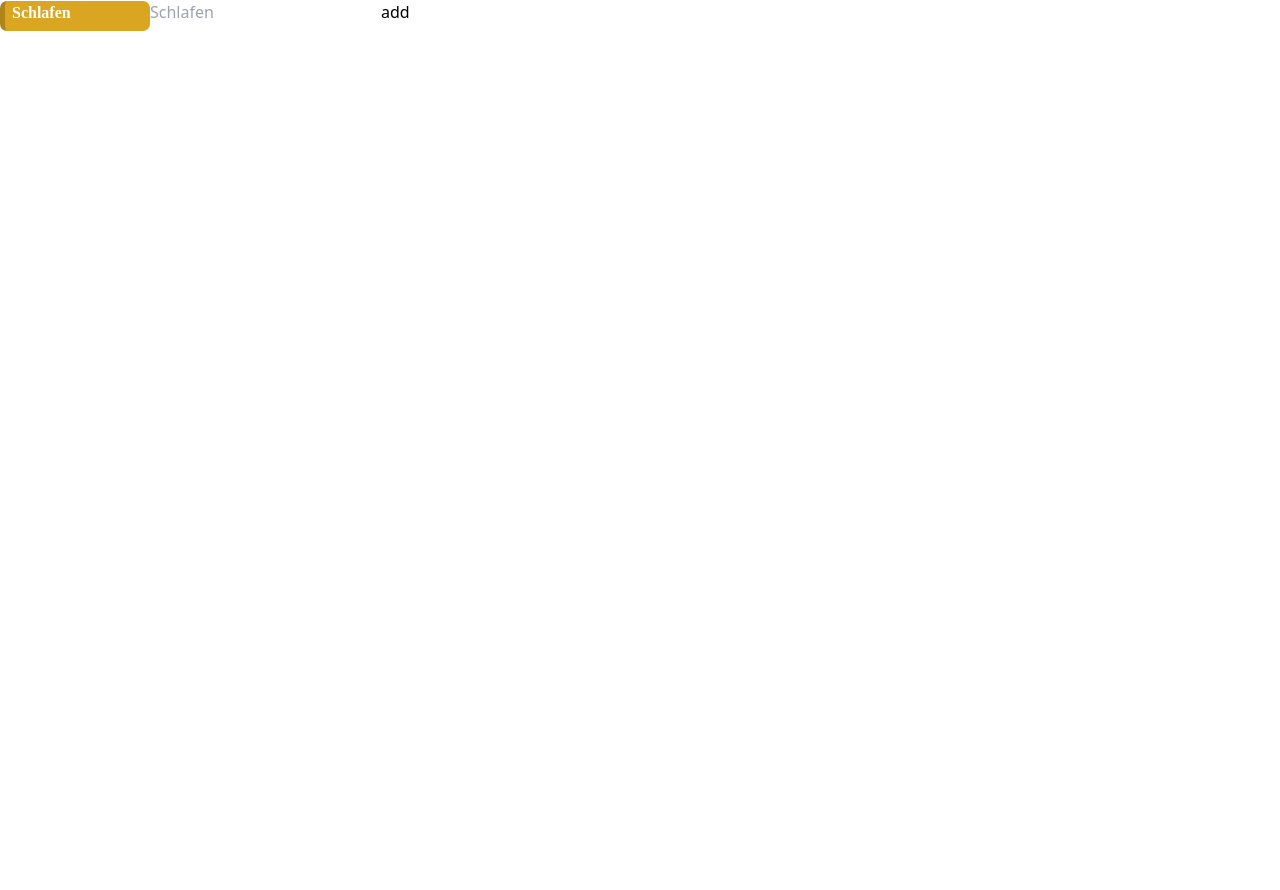
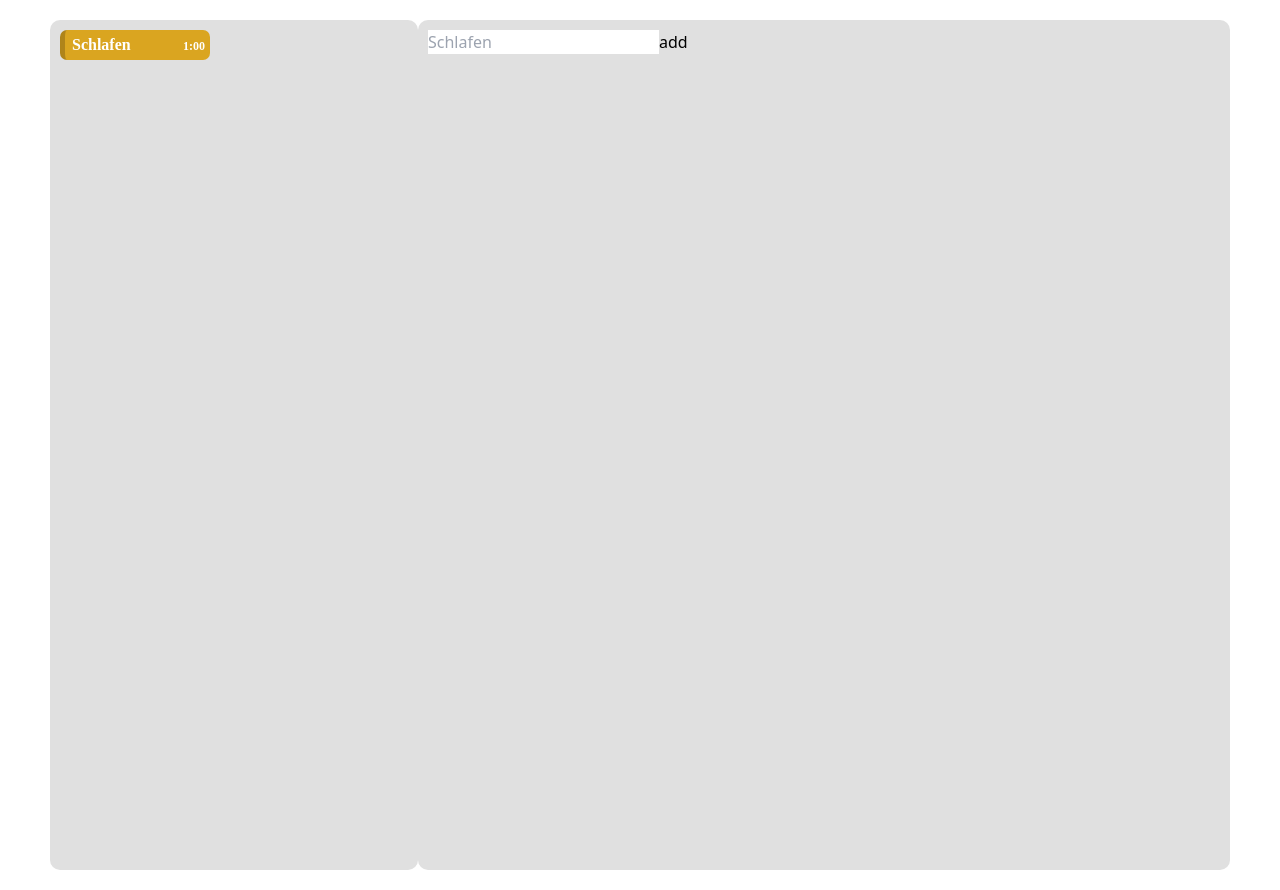
Before and after one commit to oerol/bubble, a React (Create React App) app: page / in a window 1280 px wide. Before the commit the page ends 800 px from the top, so only its background shows below. Built offline with nearby package versions, Linux system fonts and the light colour scheme.

Commit message:
length of a bubble is now displayed in the lower right corner

```diff
--- a/src/App.css
+++ b/src/App.css
@@ -14,9 +14,17 @@
   box-sizing: border-box;
   border-left: 5px solid rgba(0, 0, 0, 0.2);
   color: white;
-  padding: 0px 7px;
+  padding: 3px 7px;
   font-family: "Proxima Nova Soft";
   font-weight: 900;
+  position: relative;
+}
+
+.box > span {
+  font-size: 12px;
+  position: absolute;
+  bottom: 5px;
+  right: 5px;
 }
 
 .box:hover {
@@ -85,3 +93,30 @@
 .option:hover {
   background: rgb(230, 230, 230);
 }
+
+/* main */
+#main {
+  display: flex;
+  justify-content: space-between;
+  box-sizing: border-box;
+  padding: 20px 50px;
+}
+
+#main > div {
+  background-color: #e0e0e0;
+
+  border-radius: 10px;
+  box-sizing: border-box;
+  padding: 10px;
+  height: 850px;
+}
+
+#left-content {
+  width: 400px;
+}
+
+#right-content {
+  background-color: #d4d4d4;
+  height: 100px;
+  width: 75%;
+}
--- a/src/App.tsx
+++ b/src/App.tsx
@@ -6,7 +6,13 @@ interface BoxState {
   title: string;
   height: number;
 }
-
+/**
+ * * I was in love in my tutor.
+ * ! Don't kill an innocent soul
+ * ? Is this really worth it
+ * TODO: Prevent add to go over the height limit
+ *
+ */
 const App: React.FC = () => {
   const [boxes, setBoxes] = useState<BoxState[]>([]);
   const [isShown, setIsShown] = useState(false); // Context-Menu
@@ -77,6 +83,8 @@ const App: React.FC = () => {
 
     copyBoxes.push({ id: newId, title: boxTitle, height: 1 });
     setBoxes(copyBoxes);
+
+    document.cookie = JSON.stringify(copyBoxes);
   };
 
   const colorBox = (i: number) => {
@@ -159,6 +167,8 @@ const App: React.FC = () => {
   };
   return (
     <div className="App" onClick={hideContextMenu}>
+      <div id="main">
+        <div id="left-content">
           <div id="box-holder">
             {boxes.map((box, i) => {
               return (
@@ -173,6 +183,7 @@ const App: React.FC = () => {
                   onContextMenu={contextMenu}
                 >
                   {box.title}
+                  <span>{box.height}:00</span>
                 </div>
               );
             })}
@@ -192,8 +203,12 @@ const App: React.FC = () => {
               />
             </div>
           )}
+        </div>
+        <div id="right-content">
           <input type="text" id="new-box-name" placeholder="Schlafen" />
           <button onClick={addBox}>add</button>
+        </div>
+      </div>
     </div>
   );
 };
```
Lines whose indentation alone changed are shown as unchanged.
